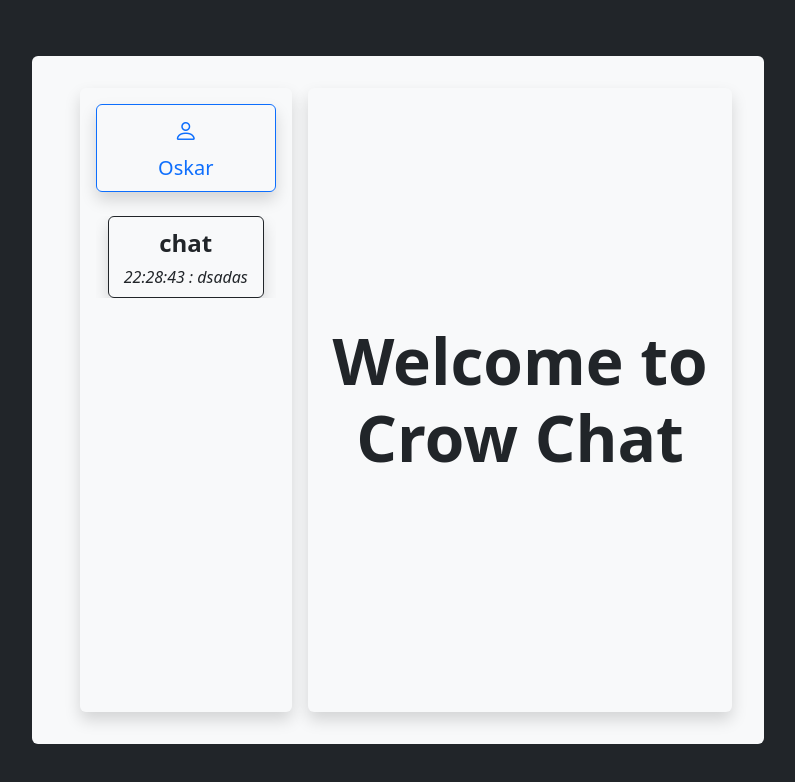
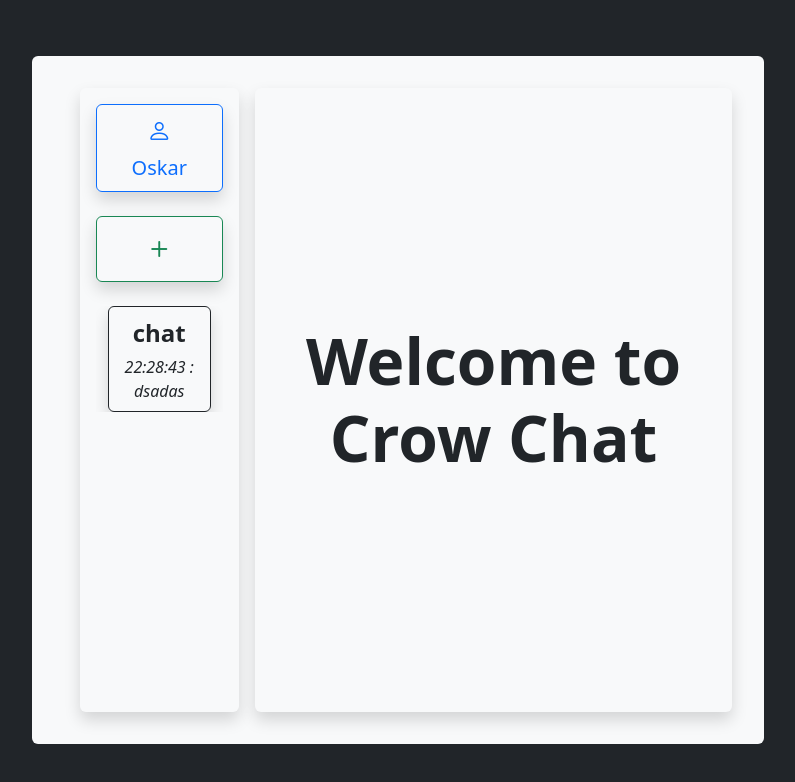
Before and after one commit to OskarProgrammer/ChatAPP, a React (Vite) app: page /account in a window 1280 px wide. Shown: the top 782 px of the page, without its empty margins (242-1037 px from the left). Built offline with nearby package versions, Linux system fonts and the light colour scheme; data requests are answered from the project's data file.

Commit message:
Creating navLink to createChat route

```diff
--- a/src/layouts/AccountLayout/AccountLayout.jsx
+++ b/src/layouts/AccountLayout/AccountLayout.jsx
@@ -43,9 +43,10 @@ export const AccountLayout = () => {
 
             {/* left side */}
             <div className="container
-                            d-flex flex-column gap-4
+                            d-flex flex-lg-column justify-content-lg-start gap-4
+                            flex-sm-row justify-content-sm-end
                             text-light
-                            col-lg-4 p-3
+                            col-lg-3 p-3
                             col-sm-12 col-12
                             shadow rounded
                             sitesContainer">
@@ -55,12 +56,21 @@ export const AccountLayout = () => {
                                     container-fluid
                                     shadow
                                     d-flex flex-column gap-1 rounded p-2
-                                    col-lg-12 col-md-12 col-sm-12 col-12
+                                    col-lg-12 col-md-4 col-sm-4 col-4
                                     textWrapping">
 
                     <i className="bi bi-person fs-4"/>
                     <span className="my-auto fs-5">{currentUser.login}</span>
 
+                </NavLink>
+
+                <NavLink to="createChat" className="btn btn-outline-success
+                                    container-fluid
+                                    shadow
+                                    d-flex flex-column gap-1 rounded p-2
+                                    col-lg-12 col-md-4 col-sm-3 col-4
+                                    textWrapping">
+                    <i class="bi bi-plus fs-2 my-auto"/>
                 </NavLink>
 
                 {/* list of chats */}
@@ -81,7 +91,7 @@ export const AccountLayout = () => {
                             d-flex flex-column
                             shadow rounded p-3
                             gap-2
-                            col-lg-8
+                            col-lg-9
                             sitesContainer">
 
                 <Outlet/>
```
